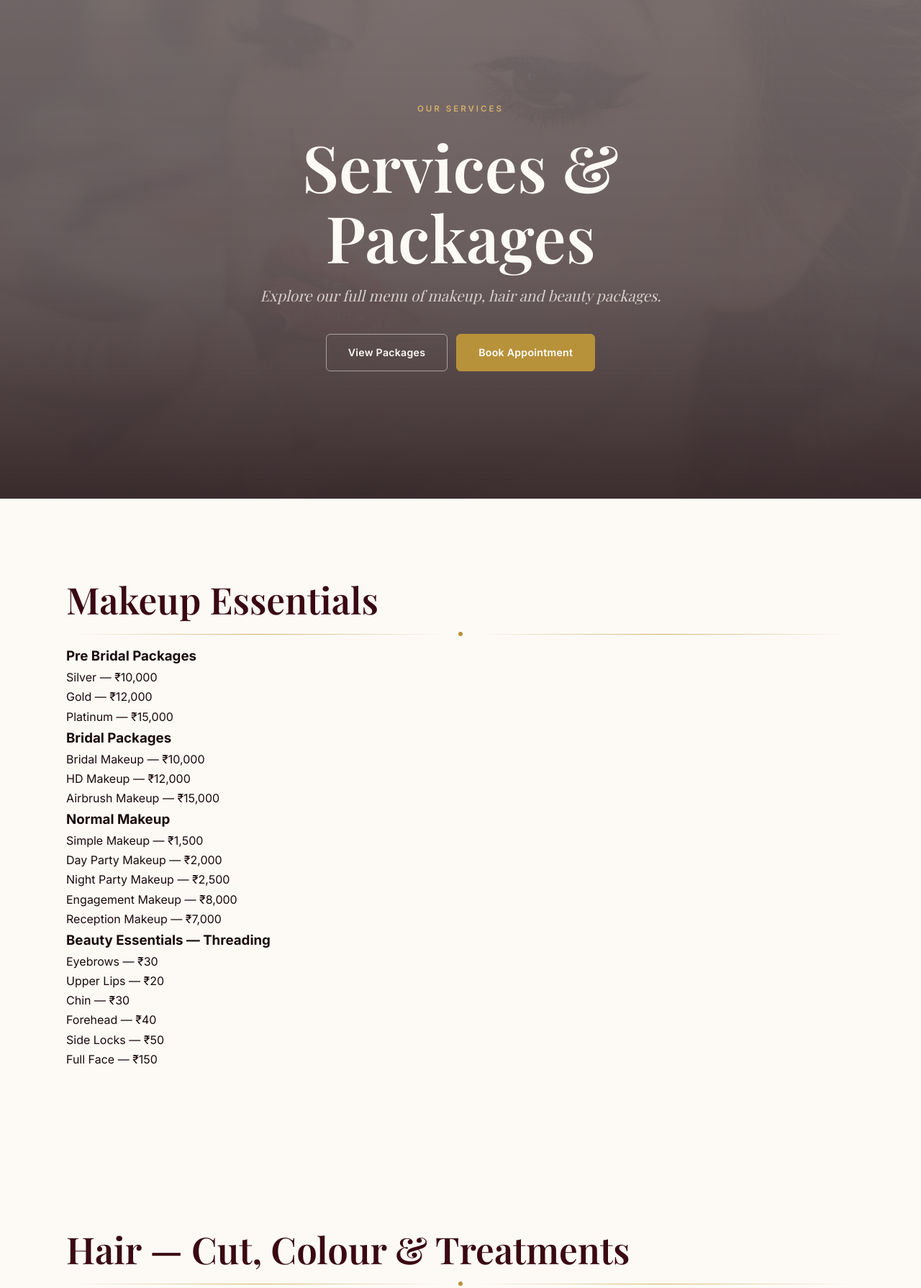
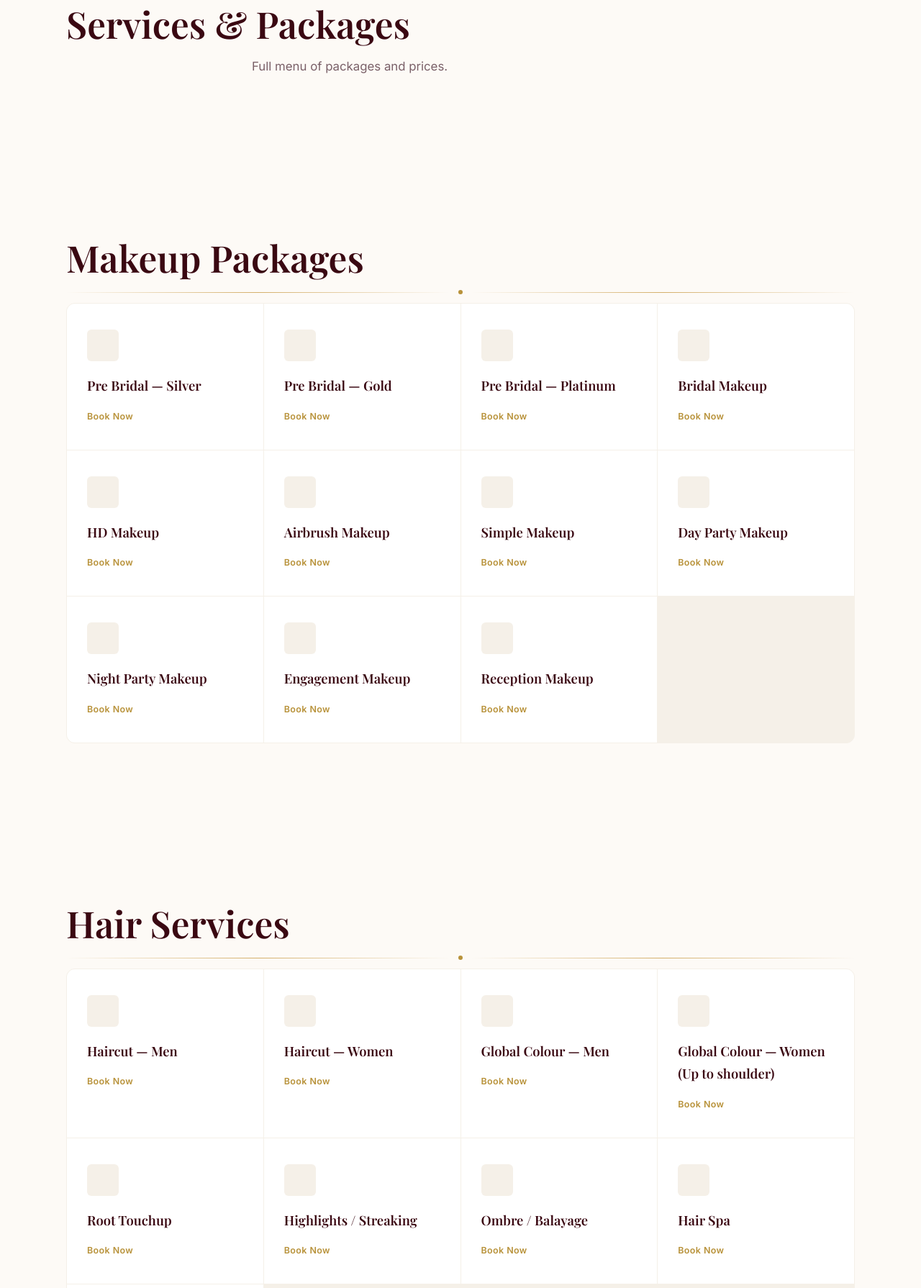
Before and after one commit to mardixgartix-hue/Mirrror-and-scissors, a website: page services.html in a window 1280 px wide. Shown: the part 107-1897 px from the top of the page at 72% size. Drawn offline with nearby package versions, Linux system fonts and the light colour scheme; a web font is replaced by a local one.

Commit message:
Display packages as service cards with Book Now buttons; match site theme

```diff
--- a/services.html
+++ b/services.html
@@ -27,115 +27,77 @@
   </nav>
 
   <main id="main-content">
-    <section id="hero" aria-labelledby="heroTitle">
-      <div class="hero-slideshow" aria-hidden="true">
-        <div class="hero-slide active" style="background-image:url('images/hero-1.jpg')" aria-label="Hero"></div>
+    <header class="section-pad">
+      <div class="container">
+        <h1 class="s-title">Services & Packages</h1>
+        <p class="s-sub">Full menu of packages and prices.</p>
       </div>
-      <div class="hero-overlay" aria-hidden="true"></div>
-      <div class="hero-inner">
-        <div class="container">
-          <div class="hero-center">
-            <p class="hero-eyebrow" id="heroTitle">Our Services</p>
-            <h1 class="hero-heading">Services & Packages</h1>
-            <p class="hero-desc">Explore our full menu of makeup, hair and beauty packages.</p>
-            <div class="hero-actions">
-              <a href="#packages" class="btn btn-outline-light">View Packages</a>
-              <a href="#book-appointment" class="btn btn-gold">Book Appointment</a>
-            </div>
-          </div>
+    </header>
+
+    <section class="section-pad">
+      <div class="container">
+        <h2 class="s-title">Makeup Packages</h2>
+        <div class="gold-rule"><div class="gold-dot"></div></div>
+
+        <div class="services-grid">
+          <a class="service-cell" href="index.html#book-appointment">
+            <div class="service-icon" aria-hidden="true"></div>
+            <h3 class="service-name">Pre Bridal — Silver</h3>
+            <span class="service-link">Book Now</span>
+          </a>
+          <a class="service-cell" href="index.html#book-appointment">
+            <div class="service-icon" aria-hidden="true"></div>
+            <h3 class="service-name">Pre Bridal — Gold</h3>
+            <span class="service-link">Book Now</span>
+          </a>
+          <a class="service-cell" href="index.html#book-appointment">
+            <div class="service-icon" aria-hidden="true"></div>
+            <h3 class="service-name">Pre Bridal — Platinum</h3>
+            <span class="service-link">Book Now</span>
+          </a>
+
+          <a class="service-cell" href="index.html#book-appointment">
+            <div class="service-icon" aria-hidden="true"></div>
+            <h3 class="service-name">Bridal Makeup</h3>
+            <span class="service-link">Book Now</span>
+          </a>
+          <a class="service-cell" href="index.html#book-appointment">
+            <div class="service-icon" aria-hidden="true"></div>
+            <h3 class="service-name">HD Makeup</h3>
+            <span class="service-link">Book Now</span>
+          </a>
+          <a class="service-cell" href="index.html#book-appointment">
+            <div class="service-icon" aria-hidden="true"></div>
+            <h3 class="service-name">Airbrush Makeup</h3>
+            <span class="service-link">Book Now</span>
+          </a>
+
+          <a class="service-cell" href="index.html#book-appointment"><div class="service-icon" aria-hidden="true"></div><h3 class="service-name">Simple Makeup</h3><span class="service-link">Book Now</span></a>
+          <a class="service-cell" href="index.html#book-appointment"><div class="service-icon" aria-hidden="true"></div><h3 class="service-name">Day Party Makeup</h3><span class="service-link">Book Now</span></a>
+          <a class="service-cell" href="index.html#book-appointment"><div class="service-icon" aria-hidden="true"></div><h3 class="service-name">Night Party Makeup</h3><span class="service-link">Book Now</span></a>
+          <a class="service-cell" href="index.html#book-appointment"><div class="service-icon" aria-hidden="true"></div><h3 class="service-name">Engagement Makeup</h3><span class="service-link">Book Now</span></a>
+          <a class="service-cell" href="index.html#book-appointment"><div class="service-icon" aria-hidden="true"></div><h3 class="service-name">Reception Makeup</h3><span class="service-link">Book Now</span></a>
         </div>
       </div>
     </section>
 
     <section class="section-pad">
       <div class="container">
-        <h2 class="s-title">Makeup Essentials</h2>
-        <div class="gold-rule"><div class="gold-dot"></div></div>
-        <h3>Pre Bridal Packages</h3>
-        <ul>
-          <li>Silver — ₹10,000</li>
-          <li>Gold — ₹12,000</li>
-          <li>Platinum — ₹15,000</li>
-        </ul>
-
-        <h3>Bridal Packages</h3>
-        <ul>
-          <li>Bridal Makeup — ₹10,000</li>
-          <li>HD Makeup — ₹12,000</li>
-          <li>Airbrush Makeup — ₹15,000</li>
-        </ul>
-
-        <h3>Normal Makeup</h3>
-        <ul>
-          <li>Simple Makeup — ₹1,500</li>
-          <li>Day Party Makeup — ₹2,000</li>
-          <li>Night Party Makeup — ₹2,500</li>
-          <li>Engagement Makeup — ₹8,000</li>
-          <li>Reception Makeup — ₹7,000</li>
-        </ul>
-
-        <h3>Beauty Essentials — Threading</h3>
-        <ul>
-          <li>Eyebrows — ₹30</li>
-          <li>Upper Lips — ₹20</li>
-          <li>Chin — ₹30</li>
-          <li>Forehead — ₹40</li>
-          <li>Side Locks — ₹50</li>
-          <li>Full Face — ₹150</li>
-        </ul>
-      </div>
-    </section>
-
-    <section class="section-pad">
-      <div class="container">
-        <h2 class="s-title">Hair — Cut, Colour & Treatments</h2>
+        <h2 class="s-title">Hair Services</h2>
         <div class="gold-rule"><div class="gold-dot"></div></div>
 
-        <h3>Haircut</h3>
-        <ul>
-          <li>Men — ₹100</li>
-          <li>Women — ₹200</li>
-          <li>Baby girl (below 12) — ₹100</li>
-          <li>Baby boy (below 12) — ₹50</li>
-        </ul>
+        <div class="services-grid">
+          <a class="service-cell" href="index.html#book-appointment"><div class="service-icon" aria-hidden="true"></div><h3 class="service-name">Haircut — Men</h3><span class="service-link">Book Now</span></a>
+          <a class="service-cell" href="index.html#book-appointment"><div class="service-icon" aria-hidden="true"></div><h3 class="service-name">Haircut — Women</h3><span class="service-link">Book Now</span></a>
+          <a class="service-cell" href="index.html#book-appointment"><div class="service-icon" aria-hidden="true"></div><h3 class="service-name">Global Colour — Men</h3><span class="service-link">Book Now</span></a>
+          <a class="service-cell" href="index.html#book-appointment"><div class="service-icon" aria-hidden="true"></div><h3 class="service-name">Global Colour — Women (Up to shoulder)</h3><span class="service-link">Book Now</span></a>
+          <a class="service-cell" href="index.html#book-appointment"><div class="service-icon" aria-hidden="true"></div><h3 class="service-name">Root Touchup</h3><span class="service-link">Book Now</span></a>
+          <a class="service-cell" href="index.html#book-appointment"><div class="service-icon" aria-hidden="true"></div><h3 class="service-name">Highlights / Streaking</h3><span class="service-link">Book Now</span></a>
+          <a class="service-cell" href="index.html#book-appointment"><div class="service-icon" aria-hidden="true"></div><h3 class="service-name">Ombre / Balayage</h3><span class="service-link">Book Now</span></a>
+          <a class="service-cell" href="index.html#book-appointment"><div class="service-icon" aria-hidden="true"></div><h3 class="service-name">Hair Spa</h3><span class="service-link">Book Now</span></a>
+          <a class="service-cell" href="index.html#book-appointment"><div class="service-icon" aria-hidden="true"></div><h3 class="service-name">Vitalizing / Root Booster</h3><span class="service-link">Book Now</span></a>
+        </div>
 
-        <h3>Global Colour</h3>
-        <ul>
-          <li>Men — ₹699</li>
-          <li>Beard — ₹200</li>
-          <li>Moustache + Side locks — ₹150</li>
-          <li>Women — Up to shoulder ₹2,000 / Below shoulder ₹2,500 / Up to waist ₹3,000</li>
-          <li>Add-on: 3D effect — ₹1,000</li>
-        </ul>
-
-        <h3>Root Touchup</h3>
-        <ul>
-          <li>Women — ₹800</li>
-          <li>Re-Growth — ₹1,400</li>
-        </ul>
-
-        <h3>Highlights / Streaking</h3>
-        <ul>
-          <li>Men — ₹1,000</li>
-          <li>Women — Up to shoulder ₹3,000 / Below shoulder ₹3,500 / Crown area ₹2,400</li>
-          <li>Normal Hi-Light (per streak) — ₹250</li>
-        </ul>
-
-        <h3>Advanced Colouring</h3>
-        <ul>
-          <li>Ombre — ₹4,000</li>
-          <li>Balayage — ₹4,000</li>
-          <li>Chunks (2 sides) — ₹1,000</li>
-          <li>Fashion Hi-Lights (per chunk) — ₹300</li>
-        </ul>
-
-        <h3>Hair Treatments</h3>
-        <ul>
-          <li>Hair Spa — Men ₹600 / Women ₹800</li>
-          <li>Vitalizing Spa (dry & damage) — Men ₹1,100 / Women: up to shoulder ₹1,300 / below shoulder ₹1,500 / up to waist ₹1,700</li>
-          <li>Root Booster Spa — Men ₹1,100 / Women: up to shoulder ₹1,300 / below shoulder ₹1,500 / up to waist ₹1,700</li>
-          <li>Scalp Clean Spa (Anti-dandruff) — Men ₹1,100 / Women: up to shoulder ₹1,300 / below shoulder ₹1,500 / up to waist ₹1,700</li>
-        </ul>
       </div>
     </section>
 
```
